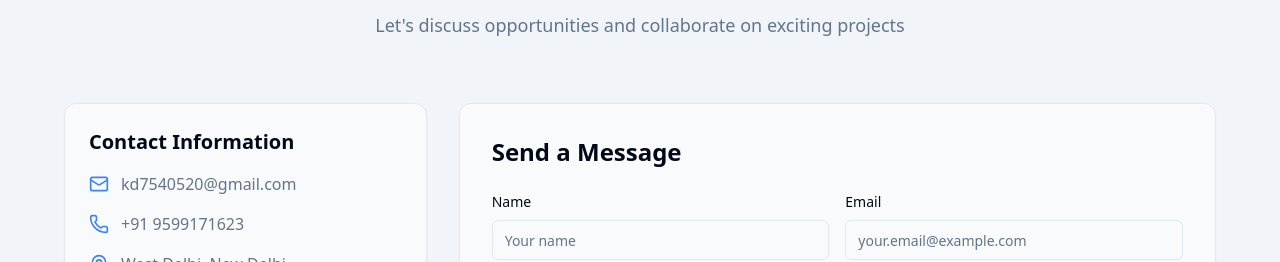
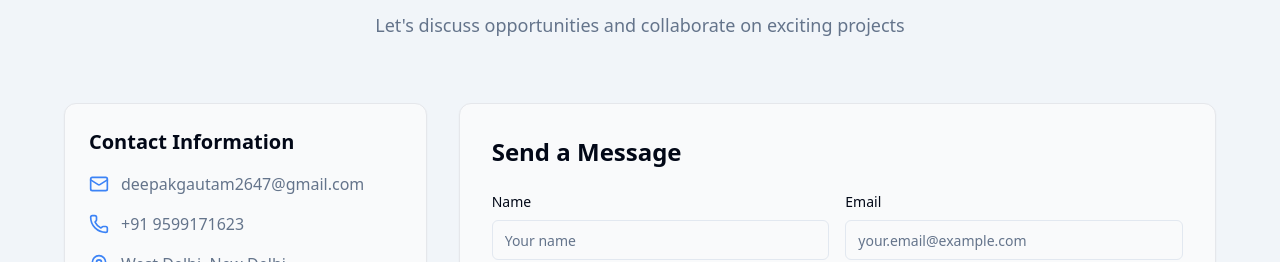
Before and after one commit to Deepak-gautam1/PortfolioReact, a React (Vite) app: page / in a window 1280 px wide. Shown: the part 5605-5867 px from the top of the page. Built offline with nearby package versions, Linux system fonts and the light colour scheme.

Commit message:
Final Commit

```diff
--- a/src/Components/Contact.tsx
+++ b/src/Components/Contact.tsx
@@ -80,7 +80,7 @@ const Contact = () => {
               <div className="space-y-4 text-muted-foreground">
                 <div className="flex items-center gap-3">
                   <Mail className="w-5 h-5 text-primary" />
-                  <span>kd7540520@gmail.com</span>
+                  <span>deepakgautam2647@gmail.com</span>
                 </div>
                 <div className="flex items-center gap-3">
                   <Phone className="w-5 h-5 text-primary" />
@@ -112,7 +112,7 @@ const Contact = () => {
                   </a>
                 </Button>
                 <Button asChild variant="outline" size="icon">
-                  <a href="mailto:kd754052004@gmail.com">
+                  <a href="mailto:deepakgautam2647@gmail.com">
                     <Mail className="w-5 h-5" />
                   </a>
                 </Button>
--- a/src/Components/Footer.tsx
+++ b/src/Components/Footer.tsx
@@ -35,7 +35,7 @@ const Footer = () => {
               </a>
             </Button>
             <Button asChild variant="ghost" size="icon">
-              <a href="mailto:kd7540520@gmail.com" aria-label="Email">
+              <a href="mailto:deepakgautam2647@gmail.com" aria-label="Email">
                 <Mail className="w-5 h-5" />
               </a>
             </Button>
--- a/src/Components/Hero.tsx
+++ b/src/Components/Hero.tsx
@@ -38,7 +38,7 @@ const Hero = () => {
 
           <div className="flex gap-6">
             <a
-              href="mailto:kd7540520@gmail.com"
+              href="mailto:deepakgautam2647@gmail.com"
               className="text-muted-foreground hover:text-primary transition-colors"
             >
               <Mail className="w-6 h-6" />
```
Also changed, not shown: 1 other file (tests, documents, lock files or other folders).
